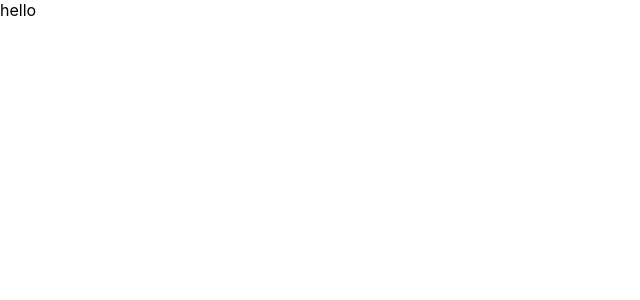
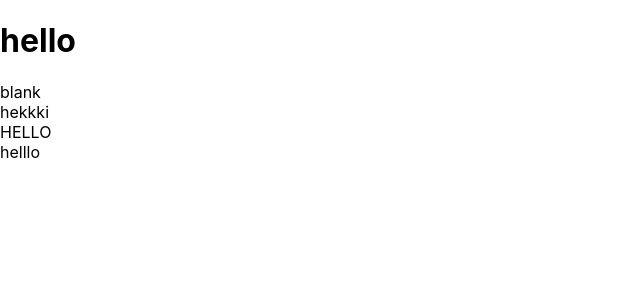
Before and after one commit to MordechaiWein/Jobify, a React (Create React App) app in the folder client/: page / in a window 1280 px wide. Shown: the top 300 px of the page, without its empty margins (0-640 px from the left). Built offline with nearby package versions, Linux system fonts and the light colour scheme.

Commit message:
landing page3

```diff
--- a/client/src/Home/Album.js
+++ b/client/src/Home/Album.js
@@ -12,8 +12,8 @@
 
 // const defaultTheme = createTheme();
 
-// function Album() {
-//   return (
+function Album() {
+  return (
 //     <ThemeProvider theme={defaultTheme}>
 //       <CssBaseline />
 //       <main>
@@ -95,6 +95,7 @@
 //         </Container>
 //       </main>
 //     </ThemeProvider>
-//   )
-// }
-// export default Album
+<div>HELLO</div>
+  )
+}
+export default Album
--- a/client/src/Home/Footer.js
+++ b/client/src/Home/Footer.js
@@ -2,9 +2,9 @@
 // import 'semantic-ui-css/semantic.min.css';
 // import {Container, Grid, Header, List,Segment,} from 'semantic-ui-react'
 
-// function Footer() {
+function Footer() {
 
-//     return (
+    return (
 
 //         <Segment inverted vertical style={{padding: '5em 0em', backgroundColor: '#F5F5F5', color: '#1F699D'}}>
 //             <Container>
@@ -50,7 +50,8 @@
 //                 </Grid>
 //             </Container>
 //         </Segment>
-//     )
-// }
+<div>helllo</div>
+    )
+}
 
-// export default Footer
+export default Footer
--- a/client/src/Home/Home.js
+++ b/client/src/Home/Home.js
@@ -9,11 +9,11 @@ function Home() {
     return (
 
         <main>
-         {/* <LoggedOutNavigation/>
+            <h1>hello</h1>
+         <LoggedOutNavigation/>
          <Video/>
          <Album/>
-         <Footer/> */}
-         hello
+         <Footer/>
         </main>
     )
 }
--- a/client/src/Home/Video.js
+++ b/client/src/Home/Video.js
@@ -3,12 +3,12 @@
 // import JobifyMovie from '../Media/JobifyMovie.mp4'
 
 
-// function Video() {
+function Video() {
 
 //   const isMobile = useMediaQuery('(max-width: 800px)');
 //   const movie = JobifyMovie;
 
-//   return (
+  return (
 //     <main
 //       style={{
 //         position: 'relative',
@@ -69,6 +69,7 @@
 //         </h4>
 //       </div>
 //     </main>
-//   )
-// }
-// export default Video
+<div>hekkki</div>
+  )
+}
+export default Video
--- a/client/src/Navigation/LoggedOutNavigation.js
+++ b/client/src/Navigation/LoggedOutNavigation.js
@@ -23,7 +23,7 @@
 // const drawerWidth = '100%';
 // const logo = LogoImage
 
-// function LoggedOutNavigation(props: Props) {
+function LoggedOutNavigation(props: Props) {
 //   const { window } = props;
 //   const [mobileOpen, setMobileOpen] = useState(false);
 
@@ -49,7 +49,7 @@
 
 //   const container = window !== undefined ? () => window().document.body : undefined;
 
-//   return (
+  return (
 //     <Box sx={{ display: 'flex' }}>
 //       <CssBaseline />
 //       <AppBar component="nav" sx={{backgroundColor: 'white', boxShadow: 'none', color: '#1F699D'}}>
@@ -140,6 +140,7 @@
 //         </Drawer>
 //       </nav>
 //     </Box>
-//   )
-// }
-// export default LoggedOutNavigation
+<div>blank</div>
+  )
+}
+export default LoggedOutNavigation
--- a/client/src/NotFound.js
+++ b/client/src/NotFound.js
@@ -4,7 +4,7 @@
 // import { useHistory } from "react-router-dom";
 // import LogoImage from './Images/logo.png'
 
-// function NotFound() {
+function NotFound() {
 
 //     const history = useHistory()
 //     const logo = LogoImage
@@ -13,7 +13,7 @@
 //         setTimeout(() => history.push("/"), 4000)
 //     }, [])
 
-//     return (
+    return (
 //         <main style={{ minHeight: '100vh', display: 'flex'}}>
 //             <Container maxWidth="xl"
 //                 sx={{
@@ -32,8 +32,9 @@
 //                 </Typography>
 //             </Container>
 //         </main>
-//     )
+<div>hello</div>
+    )
 
-// }
+}
 
-// export default NotFound
+export default NotFound
```
